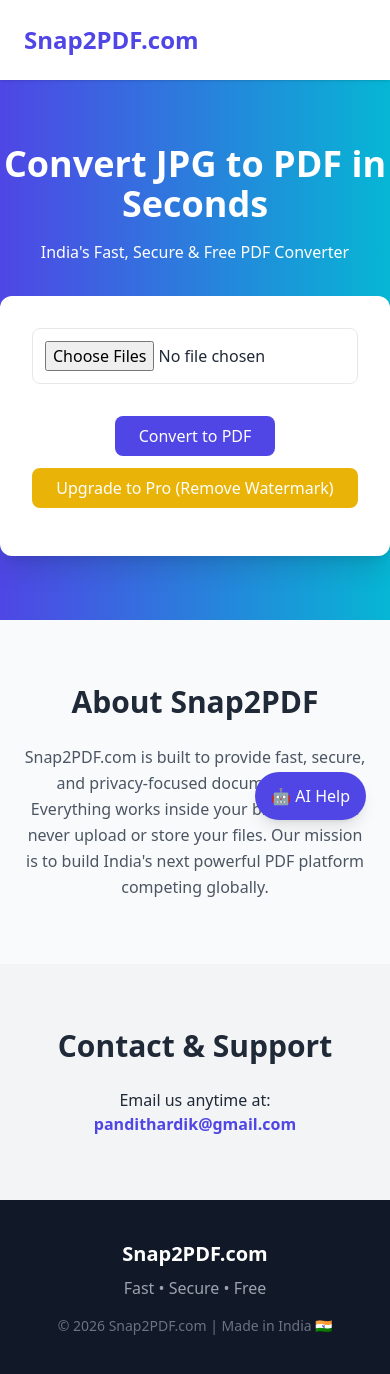
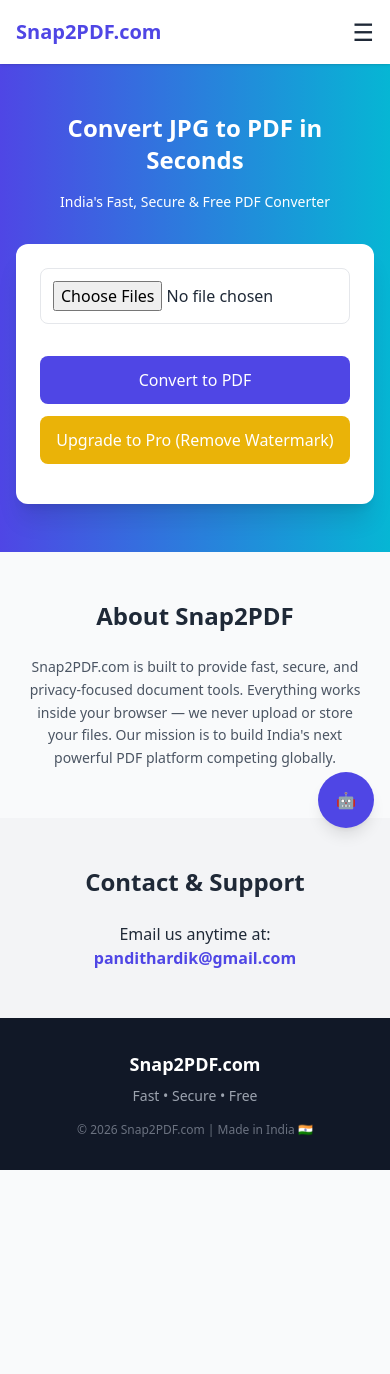
Before and after one commit to P092004/snap2pdf, a plain HTML site: page index.html in a window 390 px wide. After the commit the page ends 1170 px from the top, so only its background shows below. Drawn offline with nearby package versions, Linux system fonts and the light colour scheme.

Commit message:
Update index.html

```diff
--- a/index.html
+++ b/index.html
@@ -1,4 +1,3 @@
-
 <!DOCTYPE html>
 <html lang="en">
 <head>
@@ -12,46 +11,63 @@
 <style>
 html { scroll-behavior: smooth; }
 </style>
-
 </head>
 
 <body class="bg-gray-50 text-gray-800 transition-all duration-300">
 
 <!-- NAVBAR -->
-<nav class="flex justify-between items-center p-6 shadow bg-white sticky top-0 z-50">
-  <h1 class="text-2xl font-bold text-indigo-600 cursor-pointer">Snap2PDF.com</h1>
-  <div class="space-x-6 hidden md:block">
+<nav class="flex justify-between items-center p-4 md:p-6 shadow bg-white sticky top-0 z-50">
+  <h1 class="text-xl md:text-2xl font-bold text-indigo-600">Snap2PDF.com</h1>
+
+  <!-- Desktop Menu -->
+  <div class="hidden md:flex space-x-6 items-center">
     <a href="#home" class="hover:text-indigo-600 transition">Home</a>
     <a href="#about" class="hover:text-indigo-600 transition">About</a>
     <a href="#contact" class="hover:text-indigo-600 transition">Contact</a>
     <button id="darkToggle" class="px-3 py-1 border rounded hover:bg-gray-200 transition">🌙</button>
   </div>
+
+  <!-- Mobile Menu Button -->
+  <button id="menuBtn" class="md:hidden text-2xl">☰</button>
 </nav>
 
+<!-- Mobile Dropdown -->
+<div id="mobileMenu" class="hidden md:hidden bg-white shadow p-4 space-y-4 text-center">
+  <a href="#home" class="block">Home</a>
+  <a href="#about" class="block">About</a>
+  <a href="#contact" class="block">Contact</a>
+  <button id="darkToggleMobile" class="px-3 py-1 border rounded w-full">🌙 Toggle Dark</button>
+</div>
+
 <!-- HERO -->
-<section id="home" class="text-center py-16 bg-gradient-to-r from-indigo-600 to-cyan-500 text-white">
-  <h2 class="text-4xl font-bold mb-4">Convert JPG to PDF in Seconds</h2>
-  <p class="mb-8">India's Fast, Secure & Free PDF Converter</p>
+<section id="home" class="text-center py-12 md:py-16 px-4 bg-gradient-to-r from-indigo-600 to-cyan-500 text-white">
+  <h2 class="text-2xl md:text-4xl font-bold mb-4">
+    Convert JPG to PDF in Seconds
+  </h2>
+  <p class="mb-8 text-sm md:text-lg">
+    India's Fast, Secure & Free PDF Converter
+  </p>
 
-  <div class="bg-white text-gray-800 p-8 rounded-xl shadow-xl max-w-xl mx-auto">
+  <div class="bg-white text-gray-800 p-6 md:p-8 rounded-xl shadow-xl max-w-xl mx-auto">
 
     <input type="file" id="fileInput" multiple accept="image/*"
-      class="border p-3 w-full rounded-lg mb-4 hover:border-indigo-500 transition">
+      class="border p-3 w-full rounded-lg mb-4">
 
-    <div id="preview" class="flex flex-wrap gap-2 justify-center mb-4"></div>
+    <!-- Preview Grid -->
+    <div id="preview" class="grid grid-cols-3 sm:grid-cols-4 gap-2 mb-4"></div>
 
     <button id="convertBtn"
-      class="bg-indigo-600 text-white px-6 py-2 rounded-lg hover:bg-indigo-700 transition transform hover:scale-105">
+      class="w-full bg-indigo-600 text-white py-3 rounded-lg hover:bg-indigo-700 transition">
       Convert to PDF
     </button>
 
     <button id="downloadBtn"
-      class="bg-green-600 text-white px-6 py-2 rounded-lg hidden hover:bg-green-700 transition transform hover:scale-105 mt-3">
+      class="w-full bg-green-600 text-white py-3 rounded-lg hidden hover:bg-green-700 transition mt-3">
       Download PDF
     </button>
 
     <button id="upgradeBtn"
-      class="bg-yellow-500 text-white px-6 py-2 rounded-lg mt-3 hover:bg-yellow-600 transition transform hover:scale-105">
+      class="w-full bg-yellow-500 text-white py-3 rounded-lg hover:bg-yellow-600 transition mt-3">
       Upgrade to Pro (Remove Watermark)
     </button>
 
@@ -65,9 +81,9 @@ html { scroll-behavior: smooth; }
 </section>
 
 <!-- ABOUT -->
-<section id="about" class="py-16 text-center px-6">
-  <h2 class="text-3xl font-bold mb-6">About Snap2PDF</h2>
-  <p class="max-w-3xl mx-auto text-gray-600 leading-relaxed">
+<section id="about" class="py-12 md:py-16 px-6 text-center">
+  <h2 class="text-2xl md:text-3xl font-bold mb-6">About Snap2PDF</h2>
+  <p class="max-w-3xl mx-auto text-gray-600 text-sm md:text-base leading-relaxed">
     Snap2PDF.com is built to provide fast, secure, and privacy-focused document tools.
     Everything works inside your browser — we never upload or store your files.
     Our mission is to build India's next powerful PDF platform competing globally.
@@ -75,8 +91,8 @@ html { scroll-behavior: smooth; }
 </section>
 
 <!-- CONTACT -->
-<section id="contact" class="bg-gray-100 py-16 text-center">
-  <h2 class="text-3xl font-bold mb-6">Contact & Support</h2>
+<section id="contact" class="bg-gray-100 py-12 md:py-16 text-center px-4">
+  <h2 class="text-2xl md:text-3xl font-bold mb-6">Contact & Support</h2>
   <p>Email us anytime at:</p>
   <a href="mailto:pandithardik@gmail.com"
      class="text-indigo-600 font-semibold hover:underline">
@@ -85,13 +101,13 @@ html { scroll-behavior: smooth; }
 </section>
 
 <!-- AI CHAT -->
-<div class="fixed bottom-6 right-6">
+<div class="fixed bottom-4 right-4 md:bottom-6 md:right-6 w-14 md:w-auto">
   <button onclick="toggleChat()"
-    class="bg-indigo-600 text-white px-4 py-3 rounded-full shadow-lg hover:bg-indigo-700 transition">
-    🤖 AI Help
+    class="bg-indigo-600 text-white w-14 h-14 md:px-4 md:py-3 rounded-full shadow-lg hover:bg-indigo-700 transition">
+    🤖
   </button>
 
-  <div id="chatBox" class="hidden bg-white w-80 h-96 shadow-xl rounded-xl mt-2 p-4 flex flex-col">
+  <div id="chatBox" class="hidden fixed bottom-20 right-4 left-4 md:left-auto md:w-80 bg-white h-96 shadow-xl rounded-xl p-4 flex flex-col">
     <div id="chatMessages" class="flex-1 overflow-y-auto text-sm mb-2"></div>
     <input id="chatInput" type="text" placeholder="Ask something..."
       class="border p-2 rounded w-full"
@@ -100,10 +116,10 @@ html { scroll-behavior: smooth; }
 </div>
 
 <!-- FOOTER -->
-<footer class="bg-gray-900 text-white py-10 text-center">
-  <h3 class="text-xl font-bold mb-2">Snap2PDF.com</h3>
-  <p class="text-gray-400 mb-4">Fast • Secure • Free</p>
-  <p class="text-gray-500 text-sm">
+<footer class="bg-gray-900 text-white py-8 text-center">
+  <h3 class="text-lg md:text-xl font-bold mb-2">Snap2PDF.com</h3>
+  <p class="text-gray-400 mb-4 text-sm">Fast • Secure • Free</p>
+  <p class="text-gray-500 text-xs">
     © 2026 Snap2PDF.com | Made in India 🇮🇳
   </p>
 </footer>
@@ -115,21 +131,29 @@ let pdf;
 let usage = localStorage.getItem("usage") || 0;
 let isPro = localStorage.getItem("isPro") === "true";
 
+// Mobile Menu
+menuBtn.onclick = () => {
+  mobileMenu.classList.toggle("hidden");
+};
+
 // Dark Mode
-darkToggle.onclick = () => {
+function toggleDark() {
   document.body.classList.toggle("bg-gray-900");
   document.body.classList.toggle("text-white");
-};
+}
+
+darkToggle.onclick = toggleDark;
+darkToggleMobile.onclick = toggleDark;
 
 // Upgrade
 upgradeBtn.onclick = () => {
   isPro = true;
   localStorage.setItem("isPro", "true");
   proStatus.classList.remove("hidden");
-  alert("🎉 Pro Activated! Watermark Removed.");
+  alert("🎉 Pro Activated!");
 };
 
-// Upload Images
+// Upload
 fileInput.addEventListener("change", function(e) {
   images = [];
   preview.innerHTML = "";
@@ -140,18 +164,18 @@ fileInput.addEventListener("change", function(e) {
       images.push(event.target.result);
       const img = document.createElement("img");
       img.src = event.target.result;
-      img.className = "w-24 rounded shadow";
+      img.className = "rounded shadow";
       preview.appendChild(img);
     };
     reader.readAsDataURL(file);
   });
 });
 
-// Convert to PDF
+// Convert
 convertBtn.addEventListener("click", () => {
 
   if (!isPro && usage >= 5) {
-    limitText.innerText = "Daily free limit reached. Upgrade to Pro.";
+    limitText.innerText = "Daily free limit reached.";
     return;
   }
 
@@ -168,7 +192,7 @@ convertBtn.addEventListener("click", () => {
 
     if (!isPro) {
       pdf.setTextColor(200);
-      pdf.text("Snap2PDF.com (Free Version)", 105, 280, { align: "center" });
+      pdf.text("Snap2PDF.com (Free)", 105, 280, { align: "center" });
     }
   });
 
@@ -202,7 +226,7 @@ function sendMessage() {
     reply = "Free users can convert 5 times per day.";
 
   if (input.toLowerCase().includes("pro"))
-    reply = "Upgrade removes watermark and daily limits.";
+    reply = "Upgrade removes watermark and limits.";
 
   if (input.toLowerCase().includes("contact"))
     reply = "Email: pandithardik@gmail.com";
```
